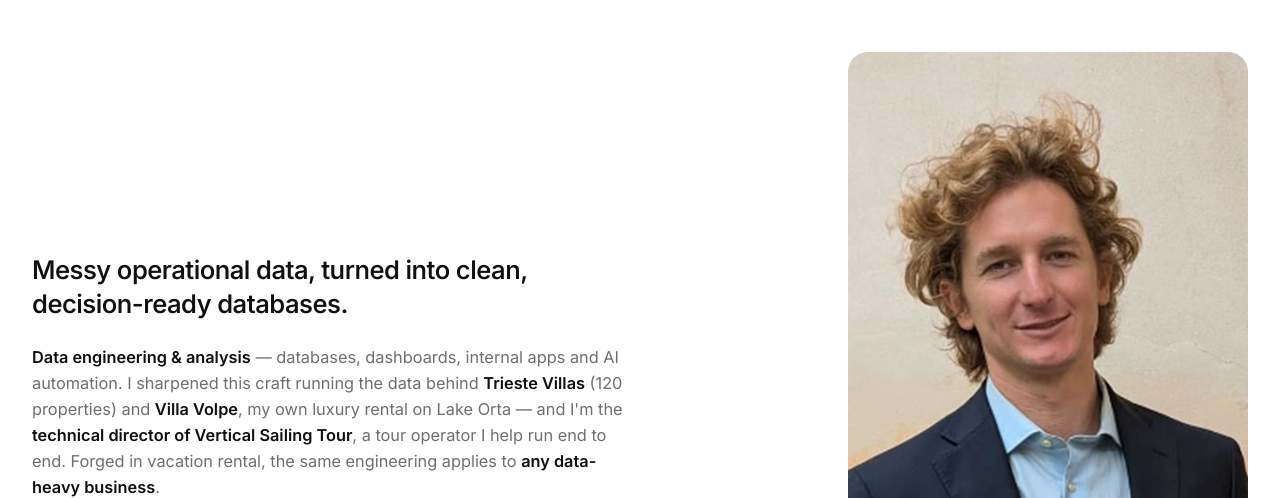
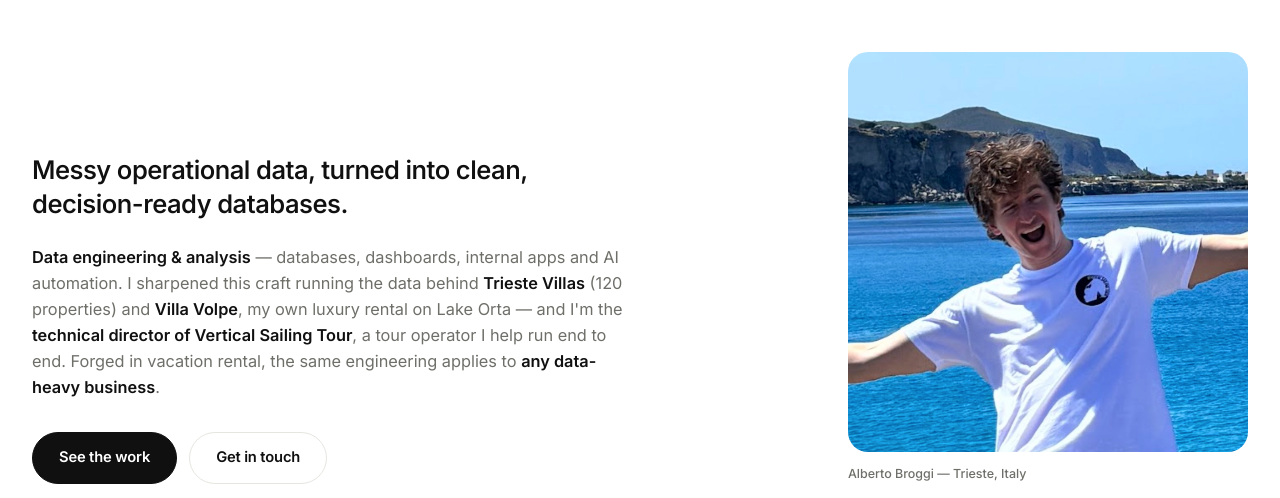
Before and after one commit to CryptoPannoz/alberto-broggi-site, a plain HTML site: page index.html in a window 1280 px wide. Shown: the part 454-952 px from the top of the page. Drawn offline with Linux system fonts and the light colour scheme.

Commit message:
Use Alberto's own photos: new hero portrait + exact Favignana kitchen
- Hero portrait swapped to the new arms-wide sea shot (provided as
  PNG, converted to jpg, square crop)
- Giardino dei Semplici card now uses the exact kitchen photo Alberto
  provided (avif converted to jpg); messy-named originals removed

Co-Authored-By: Claude Opus 4.8 (1M context) <noreply@anthropic.com>

```diff
--- a/assets/style.css
+++ b/assets/style.css
@@ -120,7 +120,7 @@ img, video { border-radius: var(--r); }
 
 .portrait { margin: 0; }
 .portrait img {
-  width: 100%; aspect-ratio: 4 / 5; object-fit: cover; display: block;
+  width: 100%; aspect-ratio: 1 / 1; object-fit: cover; display: block;
   border-radius: var(--r-lg);
 }
 .portrait figcaption { font-size: .78rem; color: var(--muted); margin-top: 12px; font-weight: 500; }
--- a/index.html
+++ b/index.html
@@ -47,7 +47,7 @@
           </div>
         </div>
         <figure class="portrait">
-          <img src="assets/portrait.jpg" alt="Alberto Broggi" onerror="this.closest('.portrait').remove()"/>
+          <img src="assets/portrait-2026.jpg" alt="Alberto Broggi" onerror="this.closest('.portrait').remove()"/>
           <figcaption>Alberto Broggi — Trieste, Italy</figcaption>
         </figure>
       </div>
```
Also changed, not shown: assets/img/giardino dei semplici favignana.avif (deleted), assets/img/giardino-semplici.jpg, assets/portaitsnew_Alberto Broggi.png (deleted), assets/portrait-2026.jpg (added).
